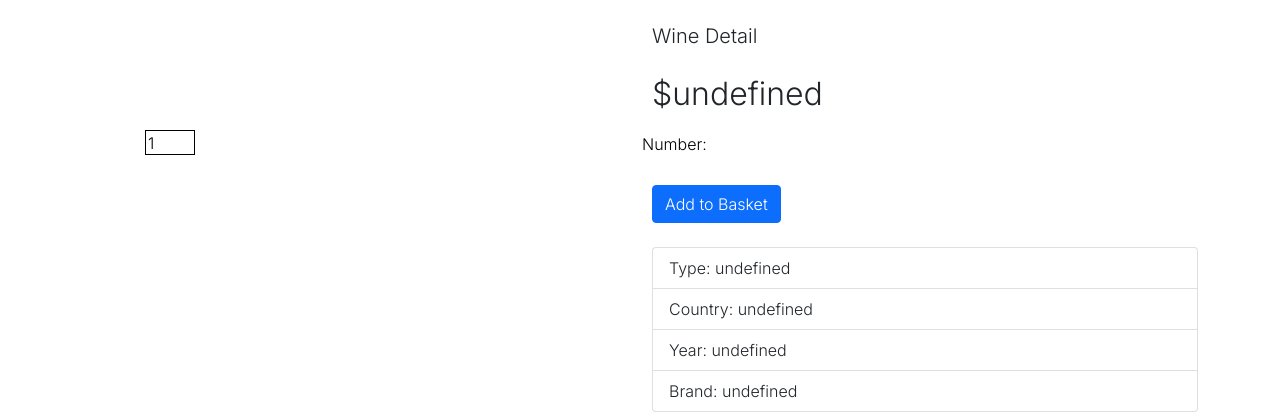
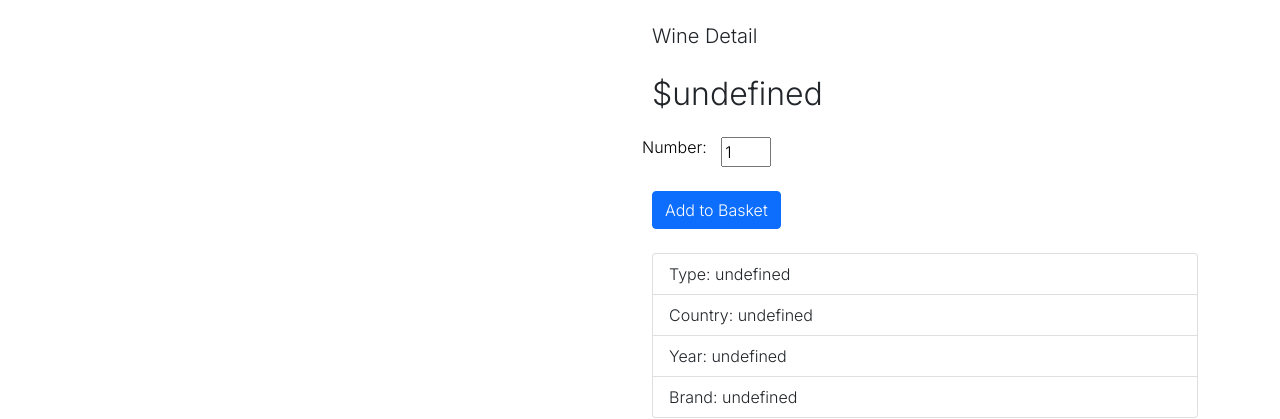
Before and after one commit to nikolcerna/Baco, a plain HTML site: page product_detail.html in a window 1280 px wide. Shown: the part 573-992 px from the top of the page. Drawn offline with nearby package versions, Linux system fonts and the light colour scheme; a web font is replaced by a local one.

Commit message:
[fix] num input is not in correct position

```diff
--- a/product_detail.html
+++ b/product_detail.html
@@ -69,7 +69,7 @@
 	      <p class="lead mb-4">Wine Detail</p>
 	      <h2 class="mb-4" id="wine_price">29.99</h2>
 		  <label class="password">Number:</label>
-          <input class="form-input" id="wine_num" type="number" style="width: 50px;" value="1"/><br/><br/>
+          <input class="number-form-input" id="wine_num" type="number" style="width: 50px;" value="1"/><br/><br/>
 	      <button class="btn btn-primary mb-4" onclick="onClickAddtoBasket()">Add to Basket</button>
 	      <ul class="list-group mb-4">
 			<li class="list-group-item">Type:
```
